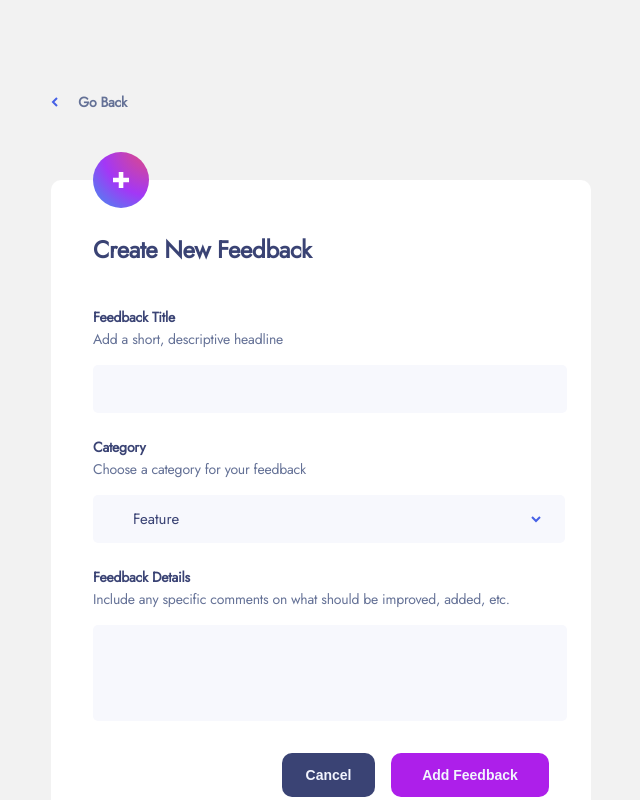
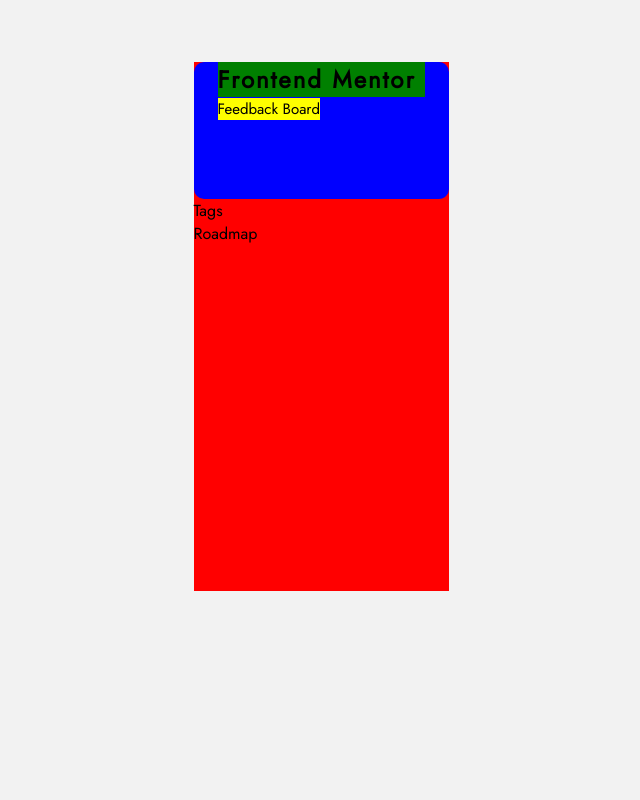
Before and after one commit to AmaliTech-Training-Academy/product-feedback-app, a React (Create React App) app in the folder project/: page / in a window 1280 px wide. Shown: the top 800 px of the page, without its empty margins (319-959 px from the left). Built offline with nearby package versions, Linux system fonts and the light colour scheme.

Commit message:
creatind sidebar components

```diff
--- a/project/src/App.js
+++ b/project/src/App.js
@@ -1,12 +1,11 @@
 import React from 'react';
 import './App.css';
-import Feedback from './Pages/Feedback/Feedback'
+import Sidebar from './Components/Sidebar/Sidebar';
 
 function App() {
   return (
     <div className="App">
-      <Feedback />
-      <Feedback type='Edit' />
+      <Sidebar />
     </div>
   );
 }
--- /dev/null
+++ b/project/src/Components/Sidebar/Components/FrontendMentor.js
@@ -0,0 +1,13 @@
+import React from 'react'
+import { FrontendMentors } from '../SidebarStyles'
+
+function FrontendMentor() {
+  return (
+    <FrontendMentors>
+      <h2>Frontend Mentor</h2>
+      <span className="body-2">Feedback Board</span>
+    </FrontendMentors>
+  )
+}
+
+export default FrontendMentor
--- /dev/null
+++ b/project/src/Components/Sidebar/Components/Roadmap.js
@@ -0,0 +1,9 @@
+import React from 'react'
+
+function Roadmap() {
+  return (
+    <div>Roadmap</div>
+  )
+}
+
+export default Roadmap
--- /dev/null
+++ b/project/src/Components/Sidebar/Components/Tags.js
@@ -0,0 +1,9 @@
+import React from 'react'
+
+function Tags() {
+  return (
+    <div>Tags</div>
+  )
+}
+
+export default Tags
--- /dev/null
+++ b/project/src/Components/Sidebar/Sidebar.js
@@ -0,0 +1,17 @@
+import React from 'react'
+import FrontendMentor from './Components/FrontendMentor'
+import Tags from './Components/Tags'
+import RoadMap from './Components/Roadmap'
+import { Container } from './SidebarStyles'
+
+function Sidebar() {
+  return (
+    <Container>
+      <FrontendMentor />
+      <Tags />
+      <RoadMap />
+    </Container>
+  )
+}
+
+export default Sidebar
--- /dev/null
+++ b/project/src/Components/Sidebar/SidebarStyles.js
@@ -0,0 +1,29 @@
+import styled from "styled-components";
+
+export const Container = styled.div`
+width: 255px;
+height: 529px;
+background-color: red
+`
+
+export const FrontendMentors = styled(Container)`
+color: black;
+height: 137px;
+border-radius: 10px;
+background-color: blue;
+
+h2 {
+  margin: 62px 24px 0;
+  background-color: green;
+  letter-spacing: 2px;
+  width: 154px:
+  height: 29px;
+}
+
+.body-2 {
+  background-color: yellow;
+  width: 108px:
+  height: 22px;
+  margin: 0 24px;
+}
+`
```
Also changed, not shown: project/src/Pages/Home/FeedbackDetails/AddComment.js (added, +30 -0 lines).
